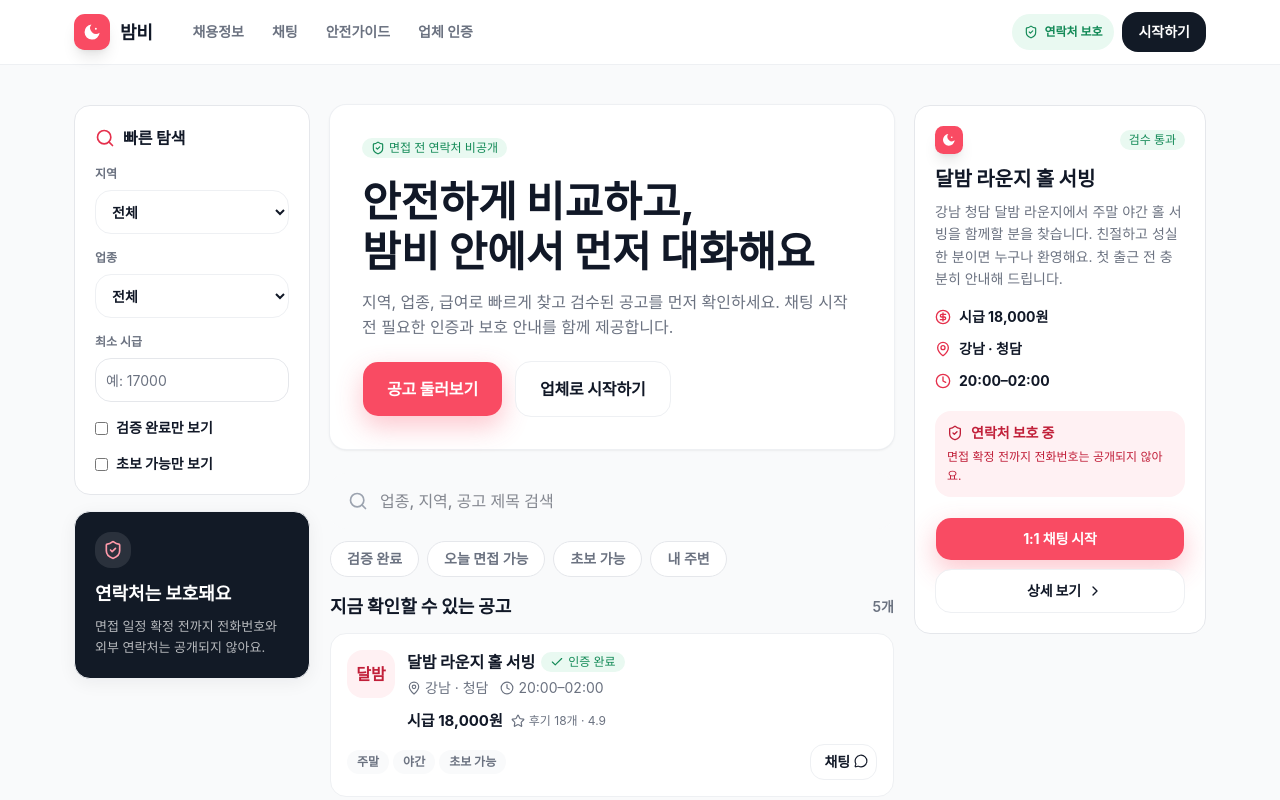
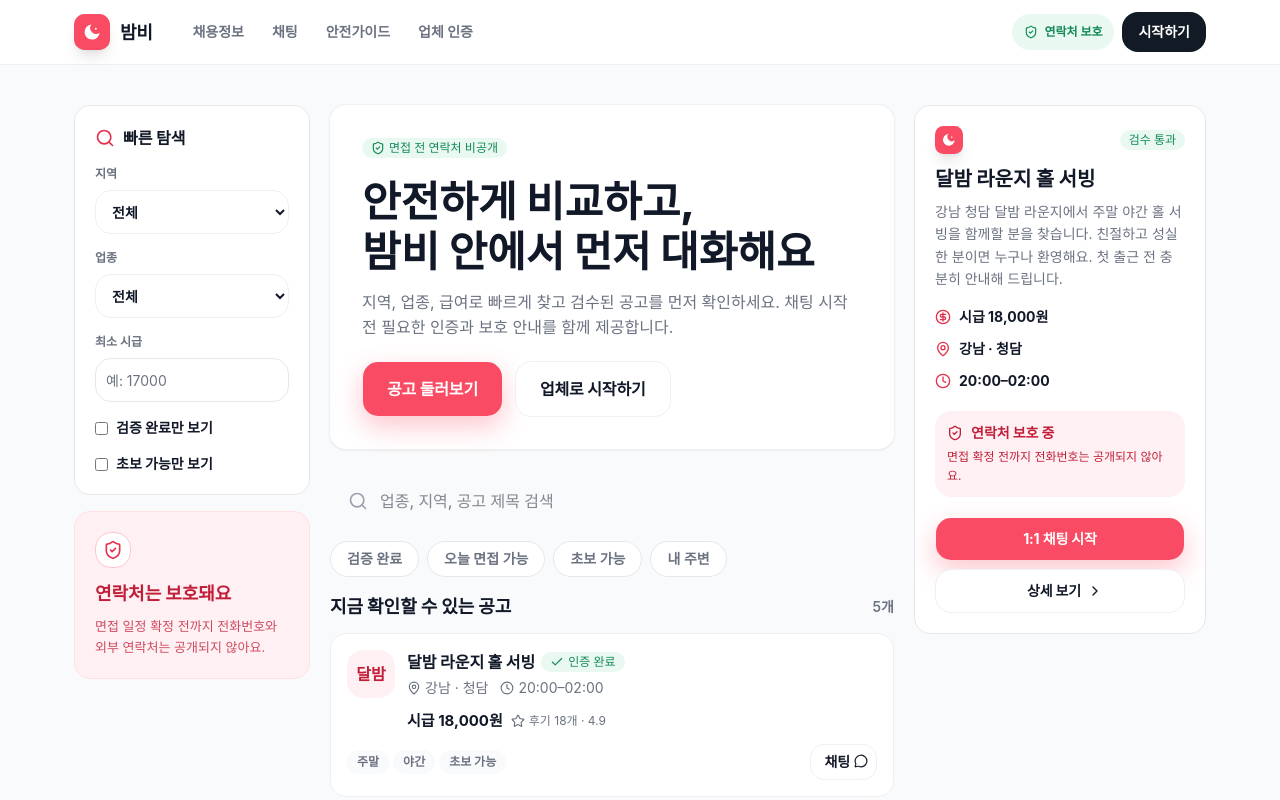
Before and after one commit to vscodereader/Bambi-app, a Next.js app in the folder apps/web/: page / in a window 1280 px wide. Shown: the top 800 px of the page. Built offline with nearby package versions, Linux system fonts and the light colour scheme; a web font is replaced by a local one.

Commit message:
fix: 연락처 보호 안내 카드를 밝은 톤으로 변경
- 사이드바의 어두운 연락처 보호 카드를 코랄 계열 안내 카드로 조정

- 우측 보호 안내와 시각 톤을 맞춰 과한 어두운 강조를 제거

```diff
--- a/apps/web/src/components/bambi/marketplace.tsx
+++ b/apps/web/src/components/bambi/marketplace.tsx
@@ -121,14 +121,18 @@ export function MarketplaceFilterSidebar({
 
 function TrustMiniPanel() {
 	return (
-		<Card className="rounded-lg bg-ink-800 text-white" pad="lg">
-			<span className="mb-3 inline-flex size-9 items-center justify-center rounded-lg bg-white/10 text-coral-300">
+		<Card
+			className="rounded-lg border-coral-100 bg-coral-50 text-coral-700"
+			pad="lg"
+			tone="outline"
+		>
+			<span className="mb-3 inline-flex size-9 items-center justify-center rounded-lg border border-coral-200 bg-card text-coral-600">
 				<span className="inline-flex size-5">
 					<ShieldIcon />
 				</span>
 			</span>
 			<h2 className="m-0 font-extrabold text-lg">연락처는 보호돼요</h2>
-			<p className="mt-2 mb-0 text-[13px] text-white/70 leading-relaxed">
+			<p className="mt-2 mb-0 text-[13px] text-coral-700/80 leading-relaxed">
 				면접 일정 확정 전까지 전화번호와 외부 연락처는 공개되지 않아요.
 			</p>
 		</Card>
```
